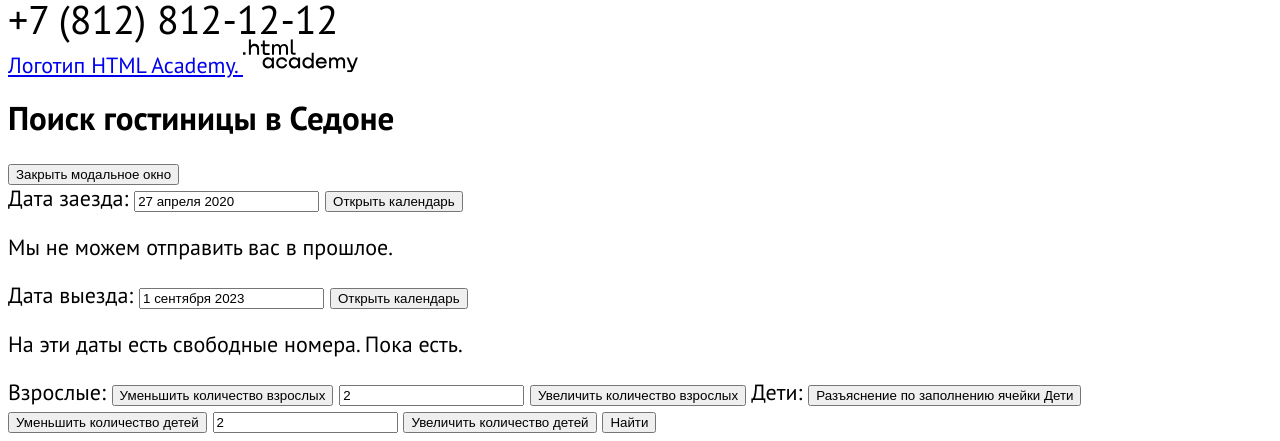
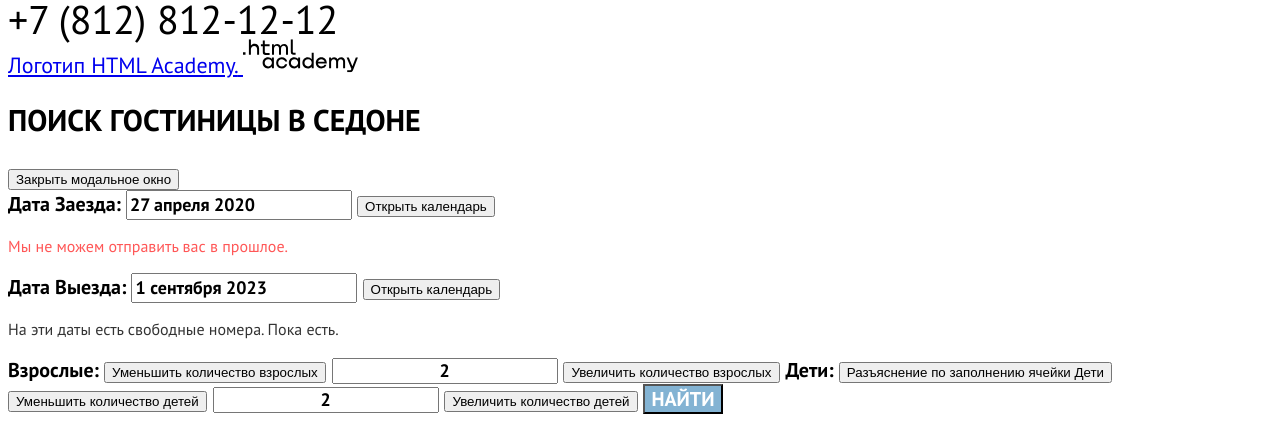
Before and after one commit to htmlacademy-htmlcss/2374187-sedona-37, a plain HTML site: page index.html in a window 1280 px wide. Shown: the part 3500-3941 px from the top of the page. Drawn offline with Linux system fonts and the light colour scheme.

Commit message:
Выполнил базовую стилизацию модального окна

```diff
--- a/index.html
+++ b/index.html
@@ -180,7 +180,7 @@
           <button class="calendar-button" type="button">
             <span class="visually-hidden">Открыть календарь</span>
           </button>
-          <p class="form-message-error">Мы не можем отправить вас в прошлое.</p>
+          <p class="form-message form-message-error">Мы не можем отправить вас в прошлое.</p>
           <label class="form-label">Дата выезда:
             <input class="form-input-date" type="text" name="departure-date" value="1 сентября 2023" required>
           </label>
@@ -192,7 +192,7 @@
           <button class="control-button-less" type="button">
             <span class="visually-hidden">Уменьшить количество взрослых</span>
           </button>
-          <input type="text" class="form-input-number" id="adult-number" name="adult-number" value="2" required>
+          <input class="form-input-number" type="text" id="adult-number" name="adult-number" value="2" required>
           <button class="control-button-more" type="button">
             <span class="visually-hidden">Увеличить количество взрослых</span>
           </button>
@@ -203,11 +203,11 @@
           <button class="control-button-less" type="button">
             <span class="visually-hidden">Уменьшить количество детей</span>
           </button>
-          <input type="text" class="form-input-number" id="children-number" name="children-number" value="2" required>
+          <input class="form-input-number" type="text" id="children-number" name="children-number" value="2" required>
           <button class="control-button-more" type="button">
             <span class="visually-hidden">Увеличить количество детей</span>
           </button>
-          <button class="form-submit-button">Найти</button>
+          <button class="form-submit-button button">Найти</button>
         </form>
       </div>
     </div>
--- a/styles/styles.css
+++ b/styles/styles.css
@@ -279,3 +279,50 @@ body {
   color: #000000;
   background-color: #ffffff;
 }
+
+.modal {
+  background-color: #ffffff;
+}
+.modal-title {
+  font-weight: 700;
+  font-size: 30px;
+  line-height: 36px;
+  text-transform: uppercase;
+  color: #000000;
+}
+.form-label {
+  font-weight: 700;
+  font-size: 20px;
+  line-height: 24px;
+  text-transform: capitalize;
+  color: #000000;
+}
+.form-input-date {
+  font-family: inherit;
+  font-weight: 700;
+  font-size: 18px;
+  line-height: 24px;
+  color: #000000;
+}
+.form-input-number {
+  font-family: inherit;
+  font-weight: 700;
+  font-size: 18px;
+  line-height: 20px;
+  text-align: center;
+  color: #000000;
+}
+.form-message {
+  font-size: 16px;
+  line-height: 21px;
+  color: #333333;
+}
+.form-message-error {
+  color: #FF5757;
+}
+.form-submit-button {
+  font-family: inherit;
+  font-size: 20px;
+  line-height: 24px;
+  background-color: #83b3d3;
+}
```
